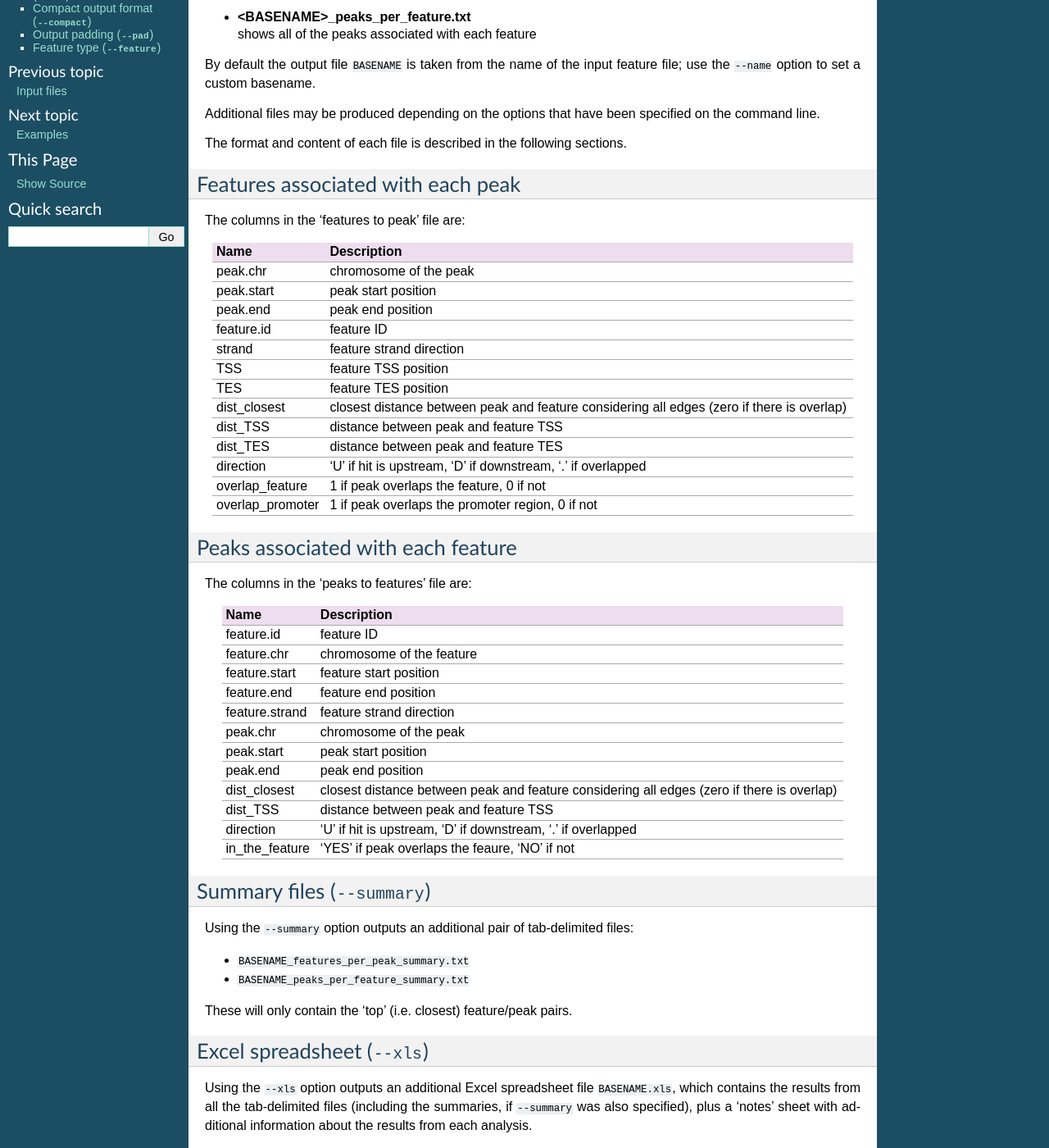
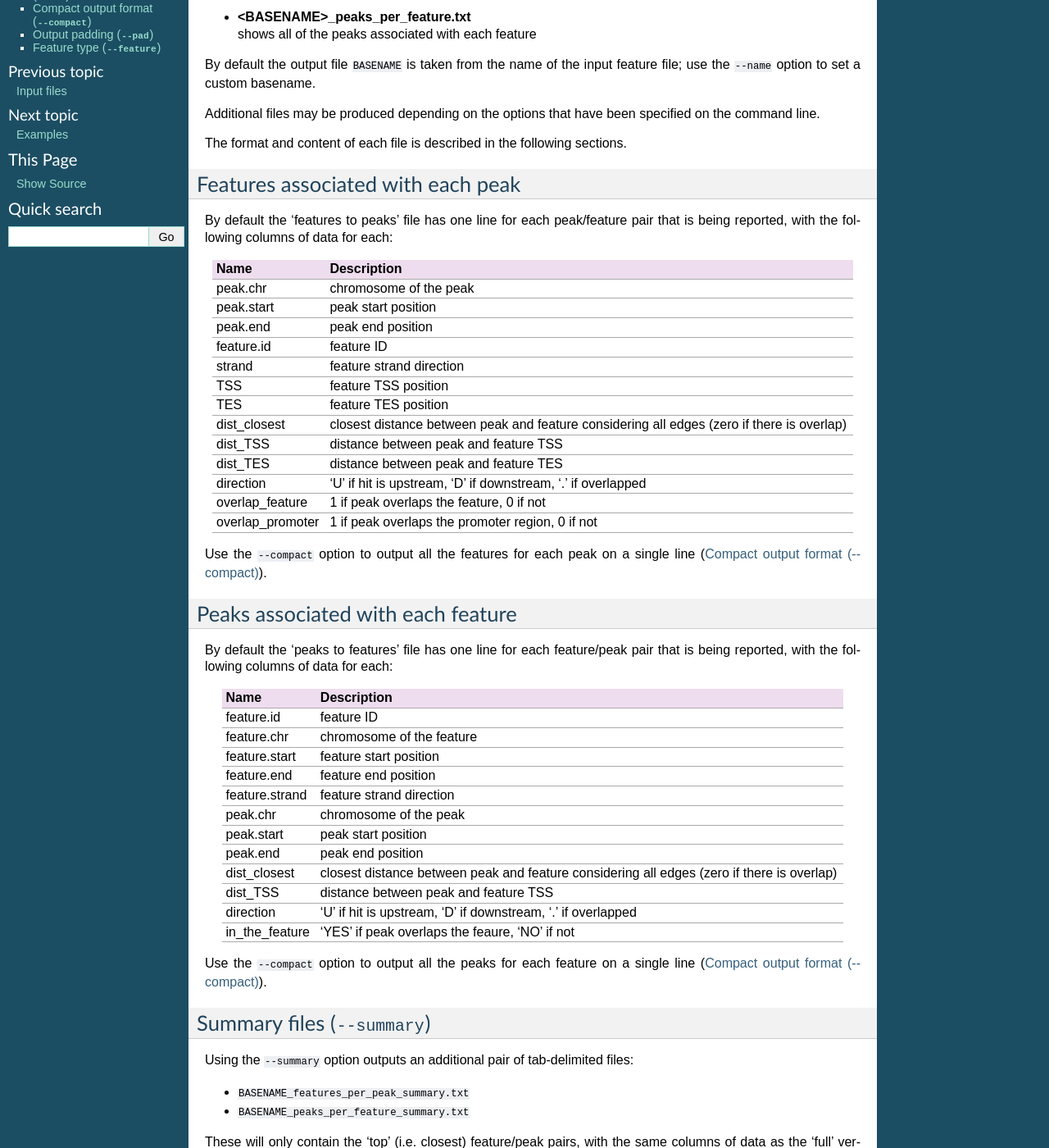
Before and after one commit to fls-bioinformatics-core/RnaChipIntegrator, a Sphinx documentation site: the page built from docs/outputs.rst, in a window 1280 px wide and 1400 px high, scrolled down 232 px. Shown: the whole window at 82% size. Built offline with Sphinx 7.4.7, drawn with Linux system fonts in a browser that asks for light colours; some of the changed text lies outside the part shown.

Commit message:
Add link anchors and do some tidying in "Outputs" documentation.

```diff
--- a/docs/outputs.rst
+++ b/docs/outputs.rst
@@ -26,7 +26,9 @@ The format and content of each file is described in the following sections.
 Features associated with each peak
 ----------------------------------
 
-The columns in the 'features to peak' file are:
+By default the 'features to peaks' file has one line for each
+peak/feature pair that is being reported, with the following
+columns of data for each:
 
 ================ ================================================
 Name             Description
@@ -48,10 +50,15 @@ overlap_feature	 1 if peak overlaps the feature, 0 if not
 overlap_promoter 1 if peak overlaps the promoter region, 0 if not
 ================ ================================================
 
+Use the ``--compact`` option to output all the features for each peak
+on a single line (:ref:`compact_output`).
+
 Peaks associated with each feature
 ----------------------------------
 
-The columns in the 'peaks to features' file are:
+By default the 'peaks to features' file has one line for each
+feature/peak pair that is being reported, with the following
+columns of data for each:
 
 =============== ====================================================
 Name            Description
@@ -72,6 +79,11 @@ direction       'U' if hit is upstream, 'D' if downstream, '.' if
 in_the_feature  'YES' if peak overlaps the feaure, 'NO' if not
 =============== ====================================================
 
+Use the ``--compact`` option to output all the peaks for each feature
+on a single line (:ref:`compact_output`).
+
+.. _summary_files:
+
 Summary files (``--summary``)
 -----------------------------
 
@@ -81,7 +93,10 @@ tab-delimited files:
 * ``BASENAME_features_per_peak_summary.txt``
 * ``BASENAME_peaks_per_feature_summary.txt``
 
-These will only contain the 'top' (i.e. closest) feature/peak pairs.
+These will only contain the 'top' (i.e. closest) feature/peak pairs,
+with the same columns of data as the 'full' versions of the files.
+
+.. _xls_file:
 
 Excel spreadsheet (``--xls``)
 -----------------------------
@@ -99,29 +114,33 @@ about the results from each analysis.
    limit then the results will be broken into multiple sheets in
    the output XLS file.
 
+.. _compact_output:
+
 Compact output format (``--compact``)
 -------------------------------------
 
 By default each feature/peak pair will be output on a separate line, for
 example::
 
-    #chr	start	end	feature.id	strand	TSS	TES	dist_closest	dist_TSS	dist_TES	overlap_feature	overlap_promoter
-    chr2R	4959563	4959564	CG8084-RA	+	4956606	4965060	0	2957	5496	1	0
-    chr2R	4959563	4959564	CG8193-RA	-	4932214	4929765	27349	2734	929798	0	0
-    chr3R	12882217	12882218	CG3937-RB	-	12921260	12917257	35039	39042	35039	0	0
+    #chr   start    end      feature.id  strand  TSS      TES      dist_closest dist_TSS dist_TES  overlap_feature  overlap_promoter
+    chr2R  4959563  4959564  CG8084-RA   +       4956606  4965060  0            2957     5496      1                0
+    chr2R  4959563  4959564  CG8193-RA   -       4932214  4929765  27349        27349    29798     0                0
+    chr3R  12882217 12882218 CG3937-RB   -       12921260 12917257 35039        39042    35039     0                0
     ...
 
 Specifying the ``--compact`` option changes the ouput so that all the
 features closest to each peak (and vice versa) are written on a
 single line, for example::
 
-    #chr	start	end	feature.id_1	feature.id_2	feature.id_3	feature.id_4
-    chr2R	4959563	4959564	CG8084-RA	CG8193-RA
-    chr3R	12882217	12882218	CG3937-RB
+    #chr   start    end      feature.id_1 feature.id_2 feature.id_3 feature.id_4
+    chr2R  4959563  4959564  CG8084-RA    CG8193-RA
+    chr3R  12882217 12882218 CG3937-RB
 
 .. warning::
 
    ``--compact`` is not compatible with ``--summary``.
+
+.. _output_padding:
 
 Output padding (``--pad``)
 --------------------------
@@ -132,11 +151,13 @@ lines are inserted to make up the number of lines to the maximum.
 
 For example::
 
-    #chr	start	end	feature.id	strand	TSS	TES	dist_closest	dist_TSS	dist_TES	overlap_feature	overlap_promoter
-    chr2R	4959563	4959564	CG8084-RA	+	4956606	4965060	0	2957	5496	1	0
-    chr2R	4959563	4959564	CG8193-RA	-	4932214	4929765	27349	27349	29798	0	0
-    chr2R	4959563	4959564	---	---	---	---	---	---	---	---	---
-    chr2R	4959563	4959564	---	---	---	---	---	---	---	---	---
+    #chr   start    end      feature.id  strand  TSS      TES      dist_closest dist_TSS dist_TES  overlap_feature  overlap_promoter
+    chr2R  4959563  4959564  CG8084-RA   +       4956606  4965060  0            2957     5496      1                0
+    chr2R  4959563  4959564  CG8193-RA   -       4932214  4929765  27349        27349    29798     0                0
+    chr2R  4959563  4959564  ---         ---     ---      ---      ---          ---      ---       ---              ---
+    chr2R  4959563  4959564  ---         ---     ---      ---      ---          ---      ---       ---              ---
+
+.. _feature_type:
 
 Feature type (``--feature``)
 ----------------------------
```
